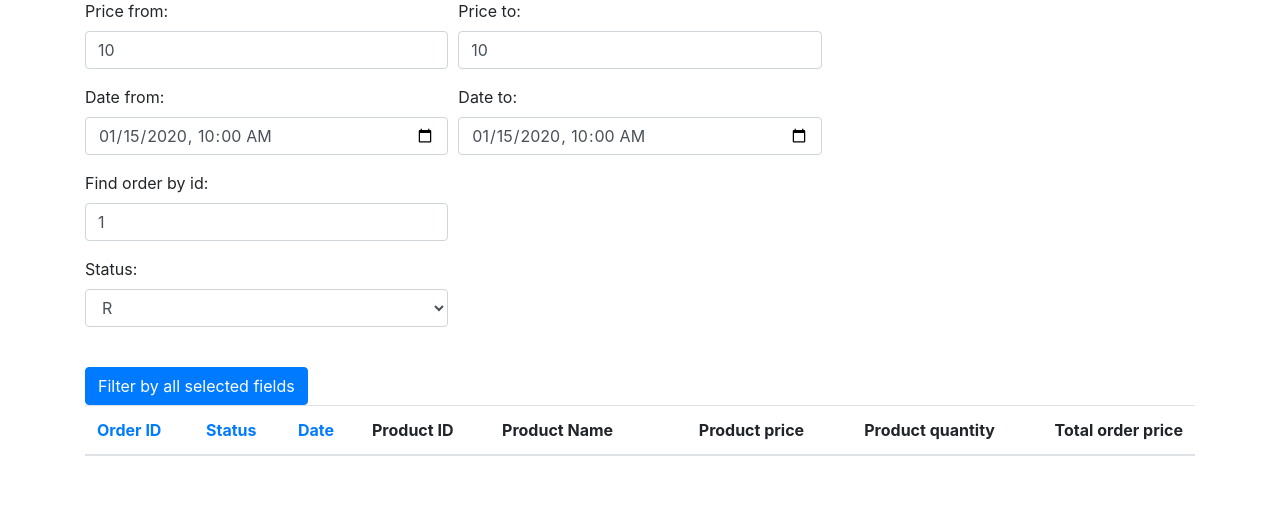
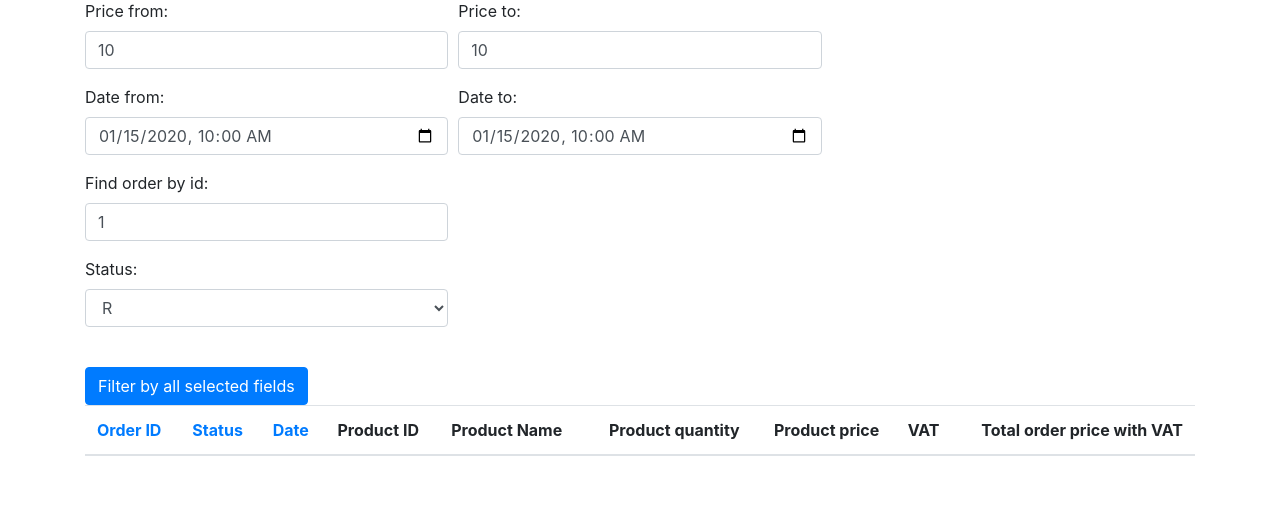
Before and after one commit to Kolpic/Online-Store, a Flask app: template Forum-Project/project/templates/user_orders.html in a window 1280 px wide. Shown: the part 191-715 px from the top of the page. Run offline with Flask 3, Linux system fonts and the light colour scheme; tables that the repository leaves empty hold one stand-in row (values such as "Sample post"); the template is opened without the code that fills it: values that come from a table or form of the project are taken from there, most other values are stand-ins (such as "Sample title", 1, 10 or a date in 2020); lists and menus that the app fills with data are empty; some libraries are stand-ins or nearby versions.

Commit message:
added vat and total vat price to orders inteface in front office

```diff
--- a/Forum-Project/project/main.py
+++ b/Forum-Project/project/main.py
@@ -1417,12 +1417,14 @@ def user_orders(conn, cur):
                 oi.price,
                 oi.quantity,
                 to_char(sum(oi.price * oi.quantity), 'FM999999990.00') AS total_price,
-                c.symbol
+                c.symbol,
+                settings.value
             FROM orders      AS o
-            JOIN users       AS u  on o.user_id     = u.id
-            JOIN order_items AS oi on o.order_id    = oi.order_id
-            JOIN products    AS p  on oi.product_id = p.id
-            JOIN currencies  AS c  on p.currency_id = c.id
+            JOIN users       AS u  ON o.user_id     = u.id
+            JOIN order_items AS oi ON o.order_id    = oi.order_id
+            JOIN products    AS p  ON oi.product_id = p.id
+            JOIN currencies  AS c  ON p.currency_id = c.id
+            JOIN settings          ON p.vat_id      = settings.id
             WHERE u.email = %s
             """
 
@@ -1441,12 +1443,12 @@ def user_orders(conn, cur):
             params.append(status)
 
         if price_min and price_max:
-            query += "GROUP BY o.order_id, o.status, o_date, oi.product_id, oi.price, oi.quantity, p.name, c.symbol HAVING sum(oi.quantity * oi.price) >= %s AND sum(oi.quantity * oi.price) <= %s"
+            query += "GROUP BY o.order_id, o.status, o_date, oi.product_id, oi.price, oi.quantity, p.name, c.symbol, settings.value HAVING sum(oi.quantity * oi.price) >= %s AND sum(oi.quantity * oi.price) <= %s"
             params.extend([price_min, price_max])
 
         if price_min == '' and price_max == '':
             # o.order_id
-            query += " GROUP BY o.order_id, o.status, o_date, oi.product_id, oi.price, oi.quantity, p.name, c.symbol"
+            query += " GROUP BY o.order_id, o.status, o_date, oi.product_id, oi.price, oi.quantity, p.name, c.symbol, settings.value"
 
         query += f" ORDER BY o.order_{sort_by} {sort_order}  LIMIT 100; "
 
--- a/Forum-Project/project/templates/user_orders.html
+++ b/Forum-Project/project/templates/user_orders.html
@@ -64,9 +64,10 @@
                     <th><a href="?sort=date&order={{ 'desc' if request.args.get('sort') == 'date' and request.args.get('order') == 'asc' else 'asc' }}">Date</a></th>
                     <th>Product ID</th>
                     <th>Product Name</th>
+                    <th class="text-right">Product quantity</th>
                     <th class="text-right">Product price</th>
-                    <th class="text-right">Product quantity</th>
-                    <th class="text-right">Total order price</th>
+                    <th class="text-right">VAT</th>
+                    <th class="text-right">Total order price with VAT</th>
                 </tr>
             </thead>
             <tbody id="ordersBody">
@@ -77,9 +78,10 @@
                     <td>{{ order[2]}}</td>
                     <td>{{ order[3]}}</td>
                     <td>{{ order[4]}}</td>
+                    <td class="text-right">{{ order[6]}}</td>
                     <td class="text-right">{{ order[5]}} {{ order[8] }}</td>
-                    <td class="text-right">{{ order[6]}}</td>
-                    <td class="text-right">{{ order[7]}} {{ order[8] }}</td>
+                    <td class="text-right"> {{ ((order[6] * order[5]|float) * (order[9]|float / 100))|round(2) }} {{ order[8] }}</td>
+                    <td class="text-right"> {{ ((order[6] * order[5]|float) + ((order[6] * order[5]|float) * (order[9]|float / 100)))|round(2) }} {{ order[8] }}</td>
                 </tr>
                 {% endfor %}
             </tbody>
```
